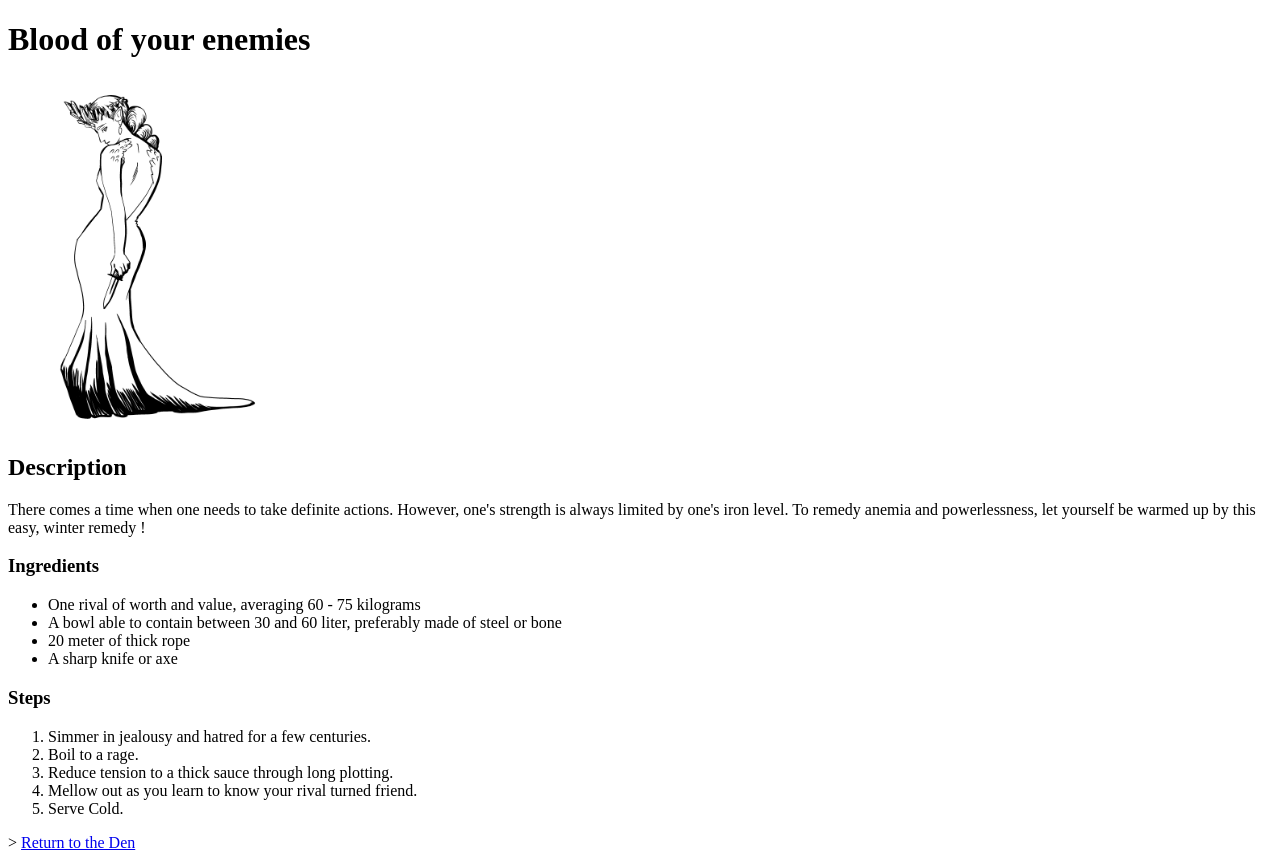
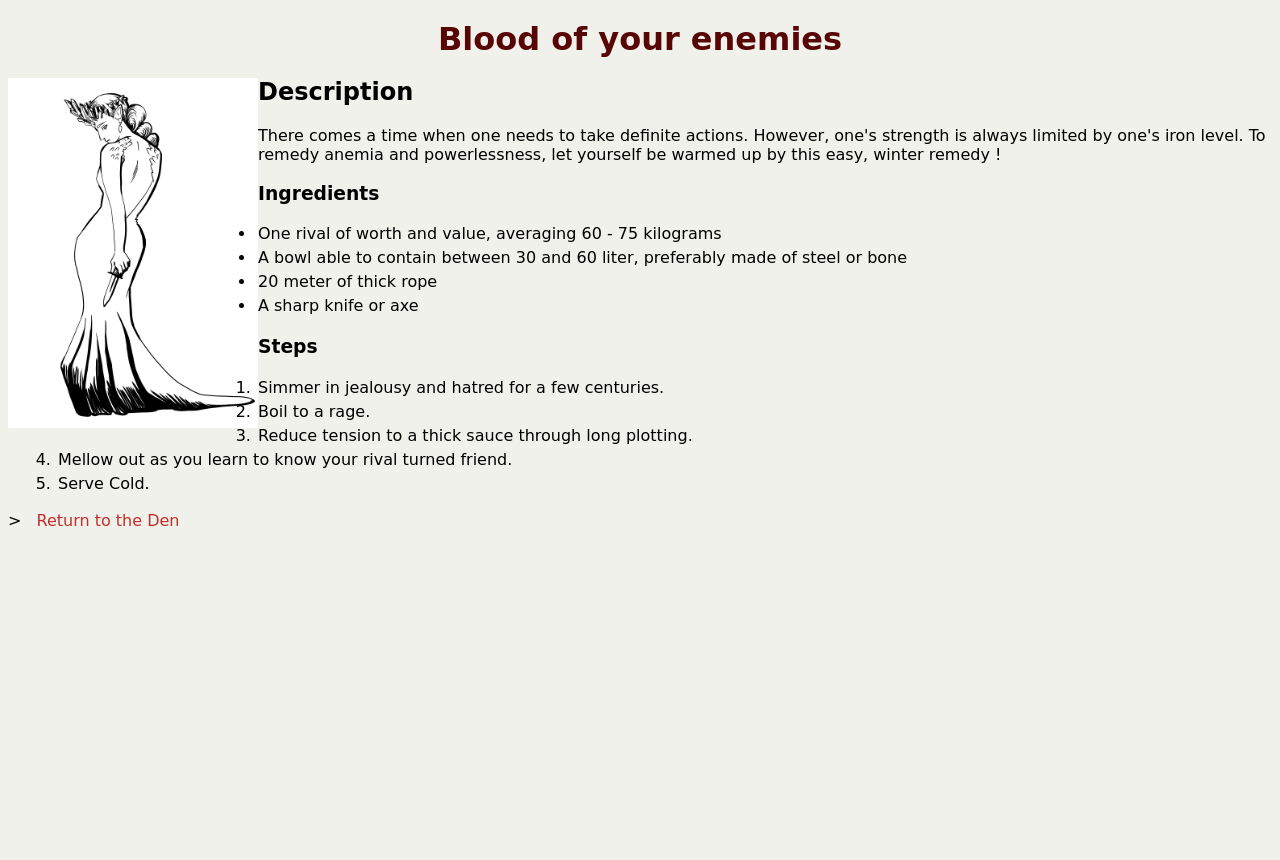
Before and after one commit to AlexEsqu/odin-recipes, a plain HTML site: page recipes/bloodOfEnemies.html in a window 1280 px wide. After the commit the page ends 800 px from the top, so only its background shows below. Drawn offline with Linux system fonts and the light colour scheme.

Commit message:
feat(CSS): add first styles

```diff
--- a/recipes/bloodOfEnemies.html
+++ b/recipes/bloodOfEnemies.html
@@ -2,6 +2,7 @@
 <html lang="en">
 	<head>
 		<meta charset="utf-8">
+		<link rel="stylesheet" href="../style.css">
 		<title>
 			Blood of your enemies
 		</title>
@@ -9,10 +10,13 @@
 	<body>
 		<h1>Blood of your enemies</h1>
 
+		<span>
 		<img src="../img/BloodOfEnemy.png"
 		alt="elf in a dress with long hair, a cristal crown, holding a knife behind her back"
 		width="250" height="350">
+		</span>
 
+		<span class="content">
 		<h2>Description</h2>
 		<p>
 			There comes a time when one needs to take definite actions.
@@ -36,7 +40,7 @@
 			<li>Mellow out as you learn to know your rival turned friend.</li>
 			<li>Serve Cold.</li>
 		</ol>>
-
+		</span>
 
 		<a href="../index.html">Return to the Den</a>
 	</body>
--- /dev/null
+++ b/style.css
@@ -0,0 +1,39 @@
+
+* {
+	font-family: "Brush Script MT", "Lucida Handwriting", cursive;
+
+}
+
+body {
+	background-color: rgb(241, 241, 235);
+}
+
+h1 {
+	text-align: center;
+	margin: 20px;
+	color: rgb(87, 5, 5);
+}
+
+img {
+	display: inline-flexbox;
+	text-align: right;
+	float:left;
+}
+
+a {
+	color: rgb(197, 45, 45);
+	padding: 10px;
+	text-decoration: none;
+}
+
+li {
+	margin: 1px 8px;
+	padding: 2px;
+}
+
+.content {
+	text-align: left;
+	display: inline-flexbox;
+	color: black;
+	font-family: "Brush Script MT", "Lucida Handwriting", cursive;
+}
```
Also changed, not shown: index.html (+1 -0 lines), recipes/AxeOfColdIron.html (+4 -1 lines), recipes/TerrorInTheMindOfMortals.html (+3 -1 lines).
